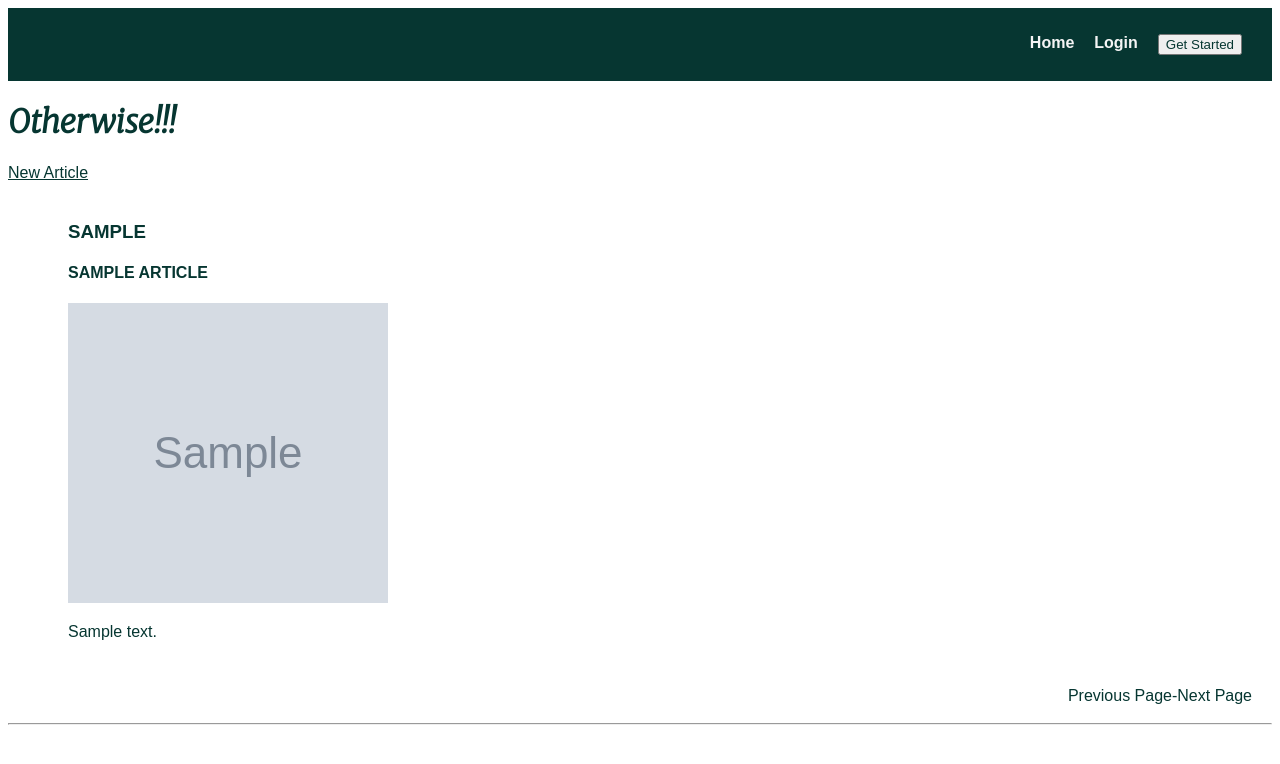
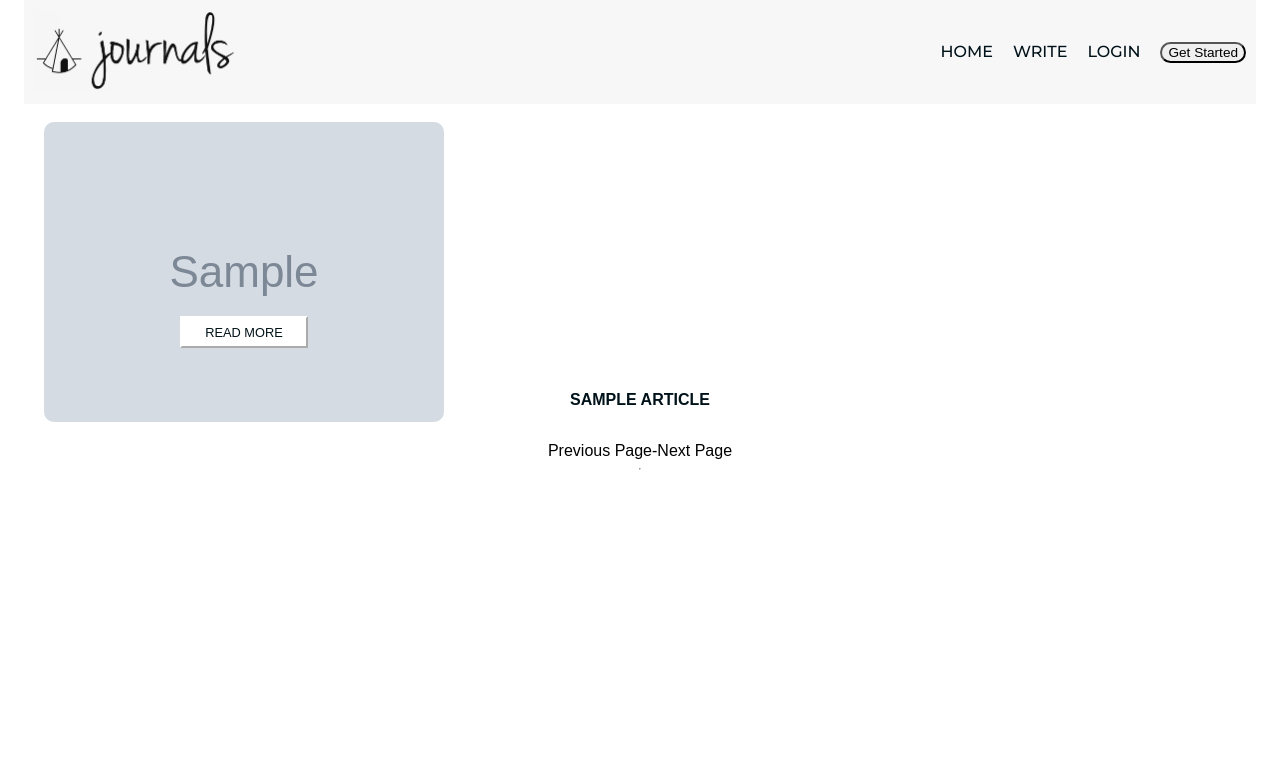
Before and after one commit to mirenja/Foundations_handin_three, a Flask app: page / in a window 1280 px wide. Shown: the top 764 px of the page. Run offline with Flask 3, Linux system fonts and the light colour scheme; tables that the repository leaves empty hold one stand-in row (values such as "Sample post"); grey boxes marked "Sample" are stand-in pictures.

Commit message:
updated css

```diff
--- a/app/config.py
+++ b/app/config.py
@@ -4,5 +4,5 @@
 
 load_dotenv()
 SQLALCHEMY_DATABASE_URI = environ.get('DATABASE_URL')
-POSTS_PER_PAGE = 2
+POSTS_PER_PAGE = 4
 SECRET_KEY = environ.get('SECRET_KEY')
--- /dev/null
+++ b/app/static/css/index.css
@@ -0,0 +1,135 @@
+/* styles specificallyfor the homepage rendering of the articles */
+:root{
+    --main-font-color:#001219;
+    --hover-font-color:#CA6702;
+    --nav-background-color:#F7F7F7;
+    --elem-primary-color:white;
+
+  }
+/* set it so that first article is block and the others are inline */
+#articles {
+   display: grid;
+   grid-template-columns: repeat(2, 1fr);
+   grid-auto-rows: auto;
+   gap: 20px;
+}
+
+#articles article:first-of-type {
+  grid-row: 1;
+  grid-column: 1 / -1;
+}
+
+#articles article {
+    display: flex;
+    flex-direction: column;
+    justify-content: space-between;
+    background-color: #f5f5f5;
+    border-radius: 10px;
+    overflow: hidden;
+}
+
+#articles .thumbnail {
+  position: relative;
+}
+
+#articles .thumbnail img {
+    display: block;
+
+    max-width: 100%;
+    height: auto;
+}
+#articles .thumbnail .read {
+    position: absolute;
+    top:70%;
+    left:50%;
+    transform: translate(-50%, -50%);
+    cursor: pointer;
+    font-size: 0.8em;
+    width: 8rem;
+    height: 2rem;
+    border-color: var(--elem-primary-color);
+    background-color: var(--elem-primary-color);
+    color: var(--main-font-color);
+
+
+}
+#articles .thumbnail .read:hover{
+    border: none;
+    background-color: var( --main-font-color);
+    color: var(--elem-primary-color);
+}
+
+#articles article:first-of-type .title{
+    position: absolute;
+    top :50%;
+    left: 0;
+    right: 0;
+    transform: translateY(-50%);
+    color: var(--nav-background-color);
+    padding: 10px;
+    margin: 0;
+    text-align: center;
+    white-space: wrap;
+    color: #001219;
+
+}
+nav {
+    display: flex;
+    justify-content: center;
+    align-items: center;
+  }
+
+
+/* for larger viewport like laptop */
+@media only screen and (min-width: 1200px) {
+    #articles {
+      grid-template-columns: repeat(3, 1fr);
+      grid-gap: 20px;
+      display: flex;
+      flex-wrap: wrap;
+      justify-content: space-between;
+      align-items: center;
+      margin: 20px;
+    }
+  }
+
+
+  /* for medium sized view port */
+@media only screen and (min-width: 768px) and (max-width: 1199px) {
+  #articles {
+    grid-template-columns: repeat(2, 1fr);
+    grid-gap: 20px;
+  }
+}
+
+/* for mobile */
+@media only screen and (max-width: 767px) {
+  #articles  {
+    grid-template-columns: 1fr;
+    grid-gap: 20px;
+    display: block;
+    height: auto;
+    margin-bottom: 20px;
+
+  }
+  #articles article {
+    margin-bottom: 20px;
+    width: 100%;
+
+  }
+  #articles article:first-of-type .title {
+    font-size: 0.8rem;
+    text-align: center;
+
+  }
+  #articles .thumbnail img {
+      width: 100%;
+      height: auto;
+
+  }
+  #articles .thumbnail .read {
+      font-size: 0.8em;
+      width: 8rem;
+      height: 2rem;
+    }
+}
--- a/app/static/css/main.css
+++ b/app/static/css/main.css
@@ -1,18 +1,93 @@
-* {
-  font-family: sans-serif;
-  color:#063631;
+:root{
+  --main-font-color:#001219;
+  --hover-font-color:#CA6702;
+  --nav-background-color:#F7F7F7;
 }
 
-h1{
+header {
+  font-family: 'Montserrat', sans-serif;
+  display: flex;
+  align-items: center;
+  justify-content: space-between;
+  background-color:var(--nav-background-color);
+  padding: 10px;
+  margin-top: -10px;
+  line-height: 1;
+  position: sticky;
+  top: 0;
+  z-index: 10;
+}
+
+#logo {
+  text-align: center;
+}
+
+#logo img {
+  width: 100%;
+  max-width: 200px;
+
+}
+
+header ul {
+  display: flex;
+  align-items: center;
+  justify-content: flex-end;
+  list-style: none;
+  margin: 0;
+  padding: 0;
+}
+
+header ul li {
+  margin-left: 20px;
+}
+
+header ul a {
+  text-decoration: none;
+  color:var(--main-font-color);
+  font-weight: 500;
+  text-transform: uppercase;
+}
+header ul a:hover {
+  color: var(--hover-font-color);
+}
+
+header ul a:active {
+  color: var(--hover-font-color);
+}
+
+#Started {
+  border-radius: 20px;
+  font-size: 0.85rem;
+  cursor: pointer;
+}
+#Started:hover {
+  color: var(--hover-font-color);
+  box-shadow: 0px 0px 5px 2px rgba(0, 0, 0, 0.3);
+  border-color: var(--hover-font-color);
+  background-color: white;
+
+}
+body{
+  margin-left: 1.5rem;
+  margin-right: 1.5rem;
+  font-family: sans-serif;
+}
+
+
+
+
+
+/*  */
+/* h1{
 
     display:flex;
     text-align: center;
     font-family: 'Merriweather', serif;
 
 
-}
+} */
 
-header{
+/* header{
     background-color:#063631;
     list-style:none;
     color:whitesmoke;
@@ -47,7 +122,7 @@
     padding: 10px;
 
 
-}
+} */
 
 .home a {
    text-decoration: none;
@@ -77,56 +152,26 @@
 #articles h4{
     text-transform: uppercase;
 }
-/**media queries**/
+
+footer {
+  display: flex;
+  justify-content: flex-end;
+  align-items: center;
+}
+
+
+/* media queries* */
 @media only screen and (max-width: 767px) {
-    #articles {
-      display: block;
-      margin: 20px;
-    }
+  li {
+    font-size: 0.8rem;
+  }
+}
 
-    article {
-      width: 100%;
-    }
 
-    #articles img {
-      width: 100%;
-    }
+  @media only screen and (min-width: 768px) and (max-width: 991px) {
+
   }
 
-  @media only screen and (min-width: 768px) and (max-width: 991px) {
-    #articles {
-      display: flex;
-      flex-wrap: wrap;
-      justify-content: space-between;
-      margin: 20px;
-    }
+  @media only screen and (min-width: 992px) {
 
-    article {
-      width: 45%;
-    }
-
-    #articles img {
-      max-width: 100%;
-      object-fit: cover;
-      min-height: 200px;
-    }
   }
-  @media only screen and (min-width: 992px) {
-    #articles {
-      display: flex;
-      flex-wrap: wrap;
-      justify-content: space-between;
-      align-items: center;
-      margin: 20px;
-    }
-
-    article {
-      width: 30%;
-    }
-
-    #articles img {
-      max-width: 80%;
-      object-fit: cover;
-      min-height: 300px;
-    }
-  }
--- a/app/templates/articles/index.html
+++ b/app/templates/articles/index.html
@@ -3,6 +3,8 @@
 {% extends 'base.html' %}
 {% block head %}
   {{ super() }}
+  <link rel="stylesheet" href="{{ url_for ('static', filename='css/index.css')}}">
+
 
 {% endblock %}
 
@@ -11,33 +13,19 @@
 {% block body %}
 {{ super() }}
 <main>
-  <div>
-    <h1>Otherwise!!!</h1>
-    <a href="{{ url_for('posts.get_posts') }}">New Article</a>
+    <div id="articles">
+      {% for article in articles_pagination.items %}
+      <article  article_id="{{article.id}}">
+      <div class="thumbnail">
+        <img src="{{ url_for('static', filename=article.thumbnail) }}">
+        <a href="{{ url_for('articles.show', slug= article.slug) }}"><button class="read">READ MORE</button></a>
+      </div>
+      <h4 class="title">{{article.title}}</h4>
+      <p id="indexParagraph" hidden>{{article.content}}</p>
+    </article>
+    {% endfor %}
 
-  </div>
-
-    <ul id="articles">
-        {% for article in articles_pagination.items %}
-        <li >
-            <h3><a href="{{ url_for('articles.show', slug= article.slug) }}">{{article.slug}}</a></h3>
-             <div>
-              <h4>{{article.title}}</h4>
-
-
-            </div>
-
-            <img src="{{ url_for('static', filename=article.thumbnail) }}">
-            <p>{{article.content}}</p>
-
-        </li>
-
-
-        {% endfor %}
-
-    </ul>
-
-
+    </div>
 
 </main>
 <nav>
@@ -55,6 +43,7 @@
   </nav>
 
 {% endblock %}
+<script type="text/javascript" src="{{ url_for('static', filename='javascript/main.js') }}"></script>
 
 
 
--- a/app/templates/base.html
+++ b/app/templates/base.html
@@ -15,26 +15,26 @@
     <link rel="preconnect" href="https://fonts.gstatic.com" crossorigin>
     <link href="https://fonts.googleapis.com/css2?family=Merriweather:ital,wght@1,300&display=swap" rel="stylesheet">
     <link rel="stylesheet" href="{{ url_for ('static', filename='css/main.css')}}">
+    <link rel="preconnect" href="https://fonts.googleapis.com">
+    <link rel="preconnect" href="https://fonts.gstatic.com" crossorigin>
+    <link rel="preconnect" href="https://fonts.googleapis.com">
+    <link rel="preconnect" href="https://fonts.gstatic.com" crossorigin>
+    <link href="https://fonts.googleapis.com/css2?family=Montserrat:wght@300;400;500;600&display=swap" rel="stylesheet">
 
 </head>
 {%endblock%}
 <body>
  {%block body%}
  <header>
-    <nav>
-
+  <div id="logo" ><img src="{{ url_for('static', filename='images/logo.png') }}" alt="logo" ></div>
   <ul>
     <li><a href="{{ url_for('articles.index')}}">Home</a></li>
+    <li><a href="{{ url_for('posts.get_posts') }}">Write</a></li>
     <li><a href="{{ url_for('users.get_login')}}">Login</a></li>
     <li><a href="{{ url_for('users.get_register')}}">
-                <button>Get Started</button>
+          <button id="Started">Get Started</button>
       </a></li>
-
-
-
   </ul>
-    </nav>
-
 </header>
 
 
--- a/app/templates/posts/new.html
+++ b/app/templates/posts/new.html
@@ -1,6 +1,7 @@
 {% extends 'base.html' %}
 {% block head %}
   {{ super() }}
+  <link rel="stylesheet" href="{{ url_for ('static', filename='css/main.css')}}">
   <link rel="stylesheet" href="{{ url_for ('static', filename='css/article.css')}}">
 
 {% endblock %}
--- a/app/templates/users/login.html
+++ b/app/templates/users/login.html
@@ -2,7 +2,11 @@
 {% extends 'base.html' %}
 {% block head %}
   {{ super() }}
+
   <link rel="stylesheet" href="{{ url_for ('static', filename='css/login.css')}}">
+  <link rel="stylesheet" href="{{ url_for ('static', filename='css/main.css')}}">
+  <link rel="preconnect" href="https://fonts.gstatic.com" crossorigin>
+  <link href="https://fonts.googleapis.com/css2?family=Montserrat:wght@300;400;500;600&display=swap" rel="stylesheet">
 
 {% endblock %}
 
--- a/app/templates/users/register.html
+++ b/app/templates/users/register.html
@@ -3,6 +3,9 @@
 {% block head %}
   {{ super() }}
   <link rel="stylesheet" href="{{ url_for ('static', filename='css/login.css')}}">
+  <link rel="stylesheet" href="{{ url_for ('static', filename='css/main.css')}}">
+  <link rel="preconnect" href="https://fonts.gstatic.com" crossorigin>
+  <link href="https://fonts.googleapis.com/css2?family=Montserrat:wght@300;400;500;600&display=swap" rel="stylesheet">
 
 {% endblock %}
 
```
Also changed, not shown: app/static/javascript/main.js (+31 -2 lines), remove.html (added, +69 -0 lines), app/static/images/berlin1.jpg (added), app/static/images/berlin2.jpg (added), app/static/images/logo.png (added), app/static/images/new_article.svg (added), 2 other files. Lines whose indentation alone changed are shown as unchanged.
